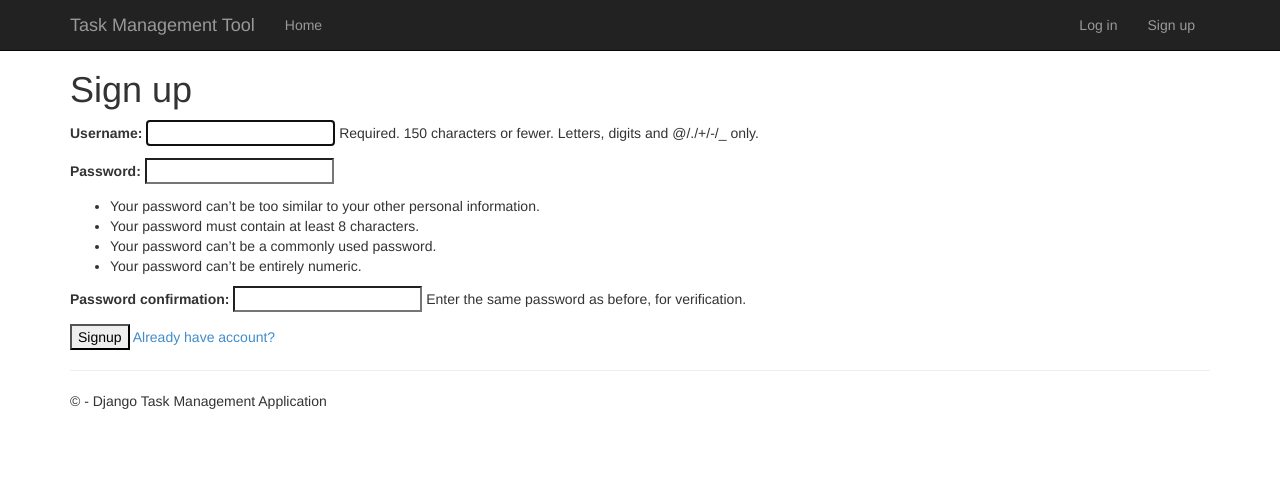
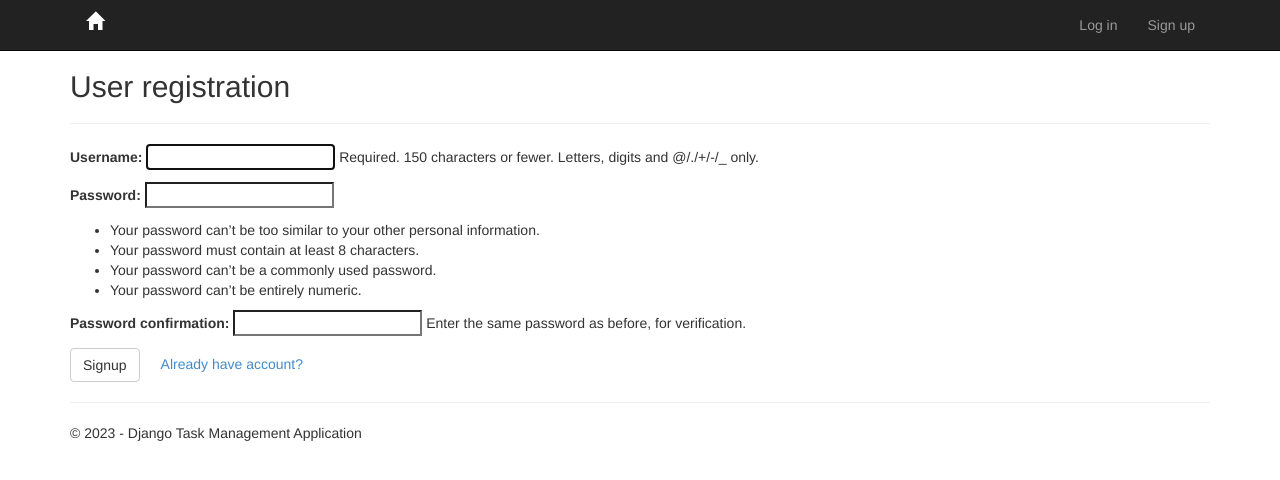
Before and after one commit to s64470/DjangoWebProject-TMT, a Django app: page /signup/ in a window 1280 px wide. Shown: the top 480 px of the page. Run offline with Django 3.2, Linux system fonts and the light colour scheme; some libraries are stand-ins or nearby versions.

Commit message:
minor changes

```diff
--- a/DjangoWebProject-TMT/DjangoWebProject_TMT/urls.py
+++ b/DjangoWebProject-TMT/DjangoWebProject_TMT/urls.py
@@ -12,8 +12,8 @@ from django.views.generic.base import TemplateView
 
 urlpatterns = [
     path('', views.home, name='home'),
-    path('contact/', views.contact, name='contact'),
-    path('about/', views.about, name='about'),
+    # path('contact/', views.contact, name='contact'),
+    # path('about/', views.about, name='about'),
     path('login/',
          LoginView.as_view
          (
--- a/DjangoWebProject-TMT/app/templates/app/layout.html
+++ b/DjangoWebProject-TMT/app/templates/app/layout.html
@@ -5,7 +5,9 @@
     <meta charset="utf-8" />
     <meta name="viewport" content="width=device-width, initial-scale=1.0">
     <title>{{ title }} - Task Management Application</title>
+
     {% load static %}
+
     <link rel="stylesheet" type="text/css" href="{% static 'app/content/bootstrap.min.css' %}" />
     <link rel="stylesheet" type="text/css" href="{% static 'app/content/site.css' %}" />
     <script src="{% static 'app/scripts/modernizr-2.6.2.js' %}"></script>
@@ -15,19 +17,24 @@
     <div class="navbar navbar-inverse navbar-fixed-top">
         <div class="container">
             <div class="navbar-header">
-                <a href="/" class="navbar-brand">Task Management Tool</a>
+                <!--<a href="/" class="navbar-brand">Task Management Tool</a>-->
+                <a href="/" class="glyphicon glyphicon-home btn-lg" aria-hidden="true" style="color:white"></a>
             </div>
             <div class="navbar-collapse collapse">
-                <ul class="nav navbar-nav">
-                    <li><a href="{% url 'home' %}">Home</a></li>
-                </ul>
+                <!--<ul class="nav navbar-nav">-->
+                    <!--<li><a href="{% url 'home' %}">Home</a></li>-->
+                <!--</ul>-->
                 {% include 'app/loginpartial.html' %}
             </div>
         </div>
     </div>
 
     <div class="container body-content">
-        {% block content %}{% endblock %}
+
+        {% block content %}
+
+        {% endblock %}
+
         <hr/>
         <footer>
             <p>&copy; {{ year }} - Django Task Management Application</p>
@@ -38,7 +45,9 @@
     <script src="{% static 'app/scripts/bootstrap.js' %}"></script>
     <script src="{% static 'app/scripts/respond.js' %}"></script>
 
-    {% block scripts %}{% endblock %}
+    {% block scripts %}
+
+    {% endblock %}
 
 </body>
 </html>
--- a/DjangoWebProject-TMT/app/templates/app/login.html
+++ b/DjangoWebProject-TMT/app/templates/app/login.html
@@ -34,9 +34,6 @@
             </form>
         </section>
     </div>
-    <div class="col-md-4">
-        <section id="socialLoginForm"></section>
-    </div>
 </div>
 
 {% endblock %}
--- a/DjangoWebProject-TMT/app/templates/app/signup.html
+++ b/DjangoWebProject-TMT/app/templates/app/signup.html
@@ -3,11 +3,13 @@
 
 {% block content %}
 
-<h1>Sign up</h1>
-<form method="POST">
+<h2>{{ title }}</h2>
+<form method="POST" class="form-horizontal">
     {% csrf_token %}
+    <hr />
     {{ form.as_p }}
-    <button type="submit">Signup</button>
+    <button type="submit" class="btn btn-default">Signup</button>
+    &emsp;
     <a href="{% url 'login' %}">Already have account?</a>
 </form>
 
--- a/DjangoWebProject-TMT/app/views.py
+++ b/DjangoWebProject-TMT/app/views.py
@@ -5,7 +5,7 @@ Definition of views.
 from django.contrib.auth import login, authenticate
 from django.contrib.auth.forms import UserCreationForm
 from django.shortcuts import render, redirect
-from datetime import datetime
+from datetime import date, datetime
 from django.shortcuts import render
 from django.http import HttpRequest
 
@@ -22,36 +22,37 @@ def home(request):
         }
     )
 
-# contact page
-def contact(request):
-    """Renders the contact page."""
-    assert isinstance(request, HttpRequest)
-    return render(
-        request,
-        'app/contact.html',
-        {
-            'title':'Contact',
-            'message':'Your contact page.',
-            'year':datetime.now().year,
-        }
-    )
+# # contact page
+# def contact(request):
+#     """Renders the contact page."""
+#     assert isinstance(request, HttpRequest)
+#     return render(
+#         request,
+#         'app/contact.html',
+#         {
+#             'title':'Contact',
+#             'message':'Your contact page.',
+#             'year':datetime.now().year,
+#         }
+#     )
 
-# about page
-def about(request):
-    """Renders the about page."""
-    assert isinstance(request, HttpRequest)
-    return render(
-        request,
-        'app/about.html',
-        {
-            'title':'About',
-            'message':'Your application description page.',
-            'year':datetime.now().year,
-        }
-    )
+# # about page
+# def about(request):
+#     """Renders the about page."""
+#     assert isinstance(request, HttpRequest)
+#     return render(
+#         request,
+#         'app/about.html',
+#         {
+#             'title':'About',
+#             'message':'Your application description page.',
+#             'year':datetime.now().year,
+#         }
+#     )
 
 # sign up page
 def user_signup(request):
+    """Renders the about page."""
     if request.method == 'POST':
         form = UserCreationForm(request.POST)
         if form.is_valid():
@@ -59,4 +60,12 @@ def user_signup(request):
             return redirect('login')
     else:
         form = UserCreationForm()
-    return render(request, 'app/signup.html', {'form': form})
+    return render(
+        request,
+        'app/signup.html',
+        {
+            'title':'User registration',
+            'form': form,
+            'year':datetime.now().year,
+        }
+    )
```
Also changed, not shown: DjangoWebProject-TMT/db.sqlite3.
